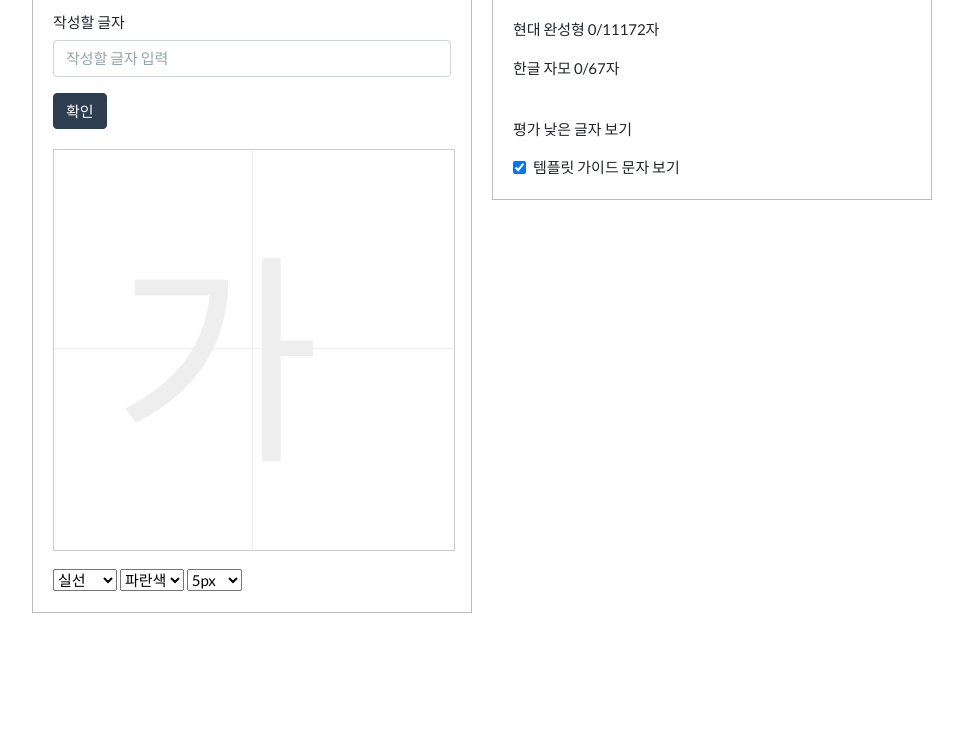
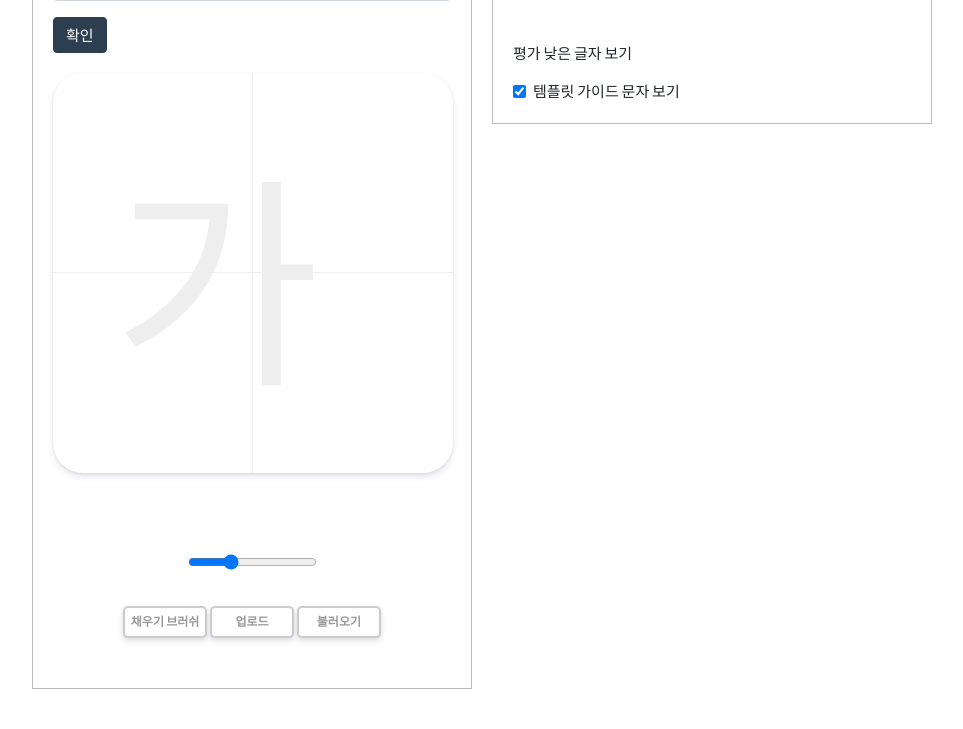
Before and after one commit to Howon-Shin/SaaS-font, a Django app: page /fontmaker/draw/1/ in a window 1280 px wide. Shown: the part 436-1165 px from the top of the page, without its empty margins (158-1121 px from the left). Before the commit the page ends 1049 px from the top, so only its background shows below. Run offline with Django 3.2, Linux system fonts and the light colour scheme; some libraries are stand-ins or nearby versions.

Commit message:
그림판 변경 & 그림 업로드/다운로드

```diff
--- a/fontmaker/static/css/styles.css
+++ b/fontmaker/static/css/styles.css
@@ -196,14 +196,48 @@
     margin-bottom: 20px;
 }
 
-#canvas
-{
-    border: 1px solid #ccc;
-    position: relative;
+.canvas {
+  width: 400px;
+  height: 400px;
+  /*background-color: white;*/
+  border-radius: 30px;
+  box-shadow: 0 4px 6px rgba(50, 50, 93, 0.11), 0 1px 3px rgba(0, 0, 0, 0.08);
+  position: relative;
 }
-.options
-{
-    align-items: center;
+
+.controls {
+  margin-top: 80px;
+  display: flex;
+  flex-direction: column;
+  align-items: center;
+}
+
+.controls .controls__btns {
+  margin-bottom: 30px;
+}
+
+.controls__btns button {
+  all: unset;
+  cursor: pointer;
+  background-color: white;
+  padding: 5px 0;
+  width: 80px;
+  text-align: center;
+  border-radius: 5px;
+  border: 2px solid rgba(0, 0, 0, 0.2);
+  color: rgba(0, 0, 0, 0.4);
+  text-transform: uppercase;
+  font-weight: 800;
+  font-size: 12px;
+  box-shadow: 0 4px 6px rgba(50, 50, 93, 0.11), 0 1px 3px rgba(0, 0, 0, 0.08);
+}
+
+.controls__btns button:active {
+  transform: scale(0.97);
+}
+
+.controls .controls__range {
+  margin-bottom: 30px;
 }
 
 #vertical-line
--- a/fontmaker/static/js/draw_board.js
+++ b/fontmaker/static/js/draw_board.js
@@ -1,108 +1,127 @@
-let isAbleDraw = false;
-const options = {
-    type: 'stroke',
-    strokeStyle: 'blue',
-    lineWidth: 5,
+const canvas = document.getElementById("jsCanvas");
+const ctx = canvas.getContext("2d");
+
+const CANVAS_SIZE = 400;
+
+canvas.width = CANVAS_SIZE;
+canvas.height = CANVAS_SIZE;
+
+const INITIAL_COLOR = "#2c2c2c"
+ctx.lineWidth = 10;
+
+ctx.strokeStyle = INITIAL_COLOR;
+ctx.fillStyle = INITIAL_COLOR;
+
+let painting = false;
+let filling = false;
+let erasing = false;
+
+function startPainting(event) {
+    painting = true;
+}
+
+function stopPainting(event) {
+    if (painting === true && filling === true) {  // 채우기 모드 용
+        ctx.fill();
+    }
+    painting = false;
+}
+
+function onMouseMove(event) {
+    const x = event.offsetX;
+    const y = event.offsetY;
+}
+
+function onMouseMove(event) {
+    const x = event.offsetX;
+    const y = event.offsetY;
+    if (!painting) {
+        ctx.beginPath();
+        ctx.moveTo(x, y);
+    } else {
+        if (erasing) {  // 지우개
+            const eraserWidth = ctx.lineWidth;
+            ctx.clearRect(x, y, eraserWidth, eraserWidth);
+        } else {  // 브러쉬
+            ctx.lineTo(x, y);
+            ctx.stroke();
+        }
+    }
+}
+
+if (canvas) {
+    canvas.addEventListener("mousemove", onMouseMove);
+    canvas.addEventListener("mousedown", startPainting);
+    canvas.addEventListener("mouseup", stopPainting);
+    canvas.addEventListener("mouseleave", stopPainting);
+}
+
+// 붓 두께조절
+const range = document.getElementById("jsRange");
+
+function handleRangeChange(event) {
+    const size = event.target.value;
+    ctx.lineWidth = size;
+}
+
+if (range) {
+    range.addEventListener("input", handleRangeChange);
 };
-const rects = [];
-let currentRect = null;
-document.getElementById('canvas').addEventListener('mousedown', () => {
-    isAbleDraw = true;
-    currentRect = {
-        type: options.type,
-        strokeStyle: options.strokeStyle,
-        lineWidth: options.lineWidth,
-        coordinates: [],
-    };
+
+// 채우기 or 칠하기 모드 변경
+const mode = document.getElementById("jsMode");
+
+function handleModeClick() {
+    if (filling === false && erasing === false) {
+        filling = true;
+        mode.innerText = "지우개"
+    } else if (filling === true && erasing === false) {
+        filling = false;
+        erasing = true;
+        mode.innerText = "일반 브러쉬";
+    } else {
+        erasing = false;
+        mode.innerText = "채우기 브러쉬";
+    }
+}
+
+if (mode) {
+    mode.addEventListener("click", handleModeClick)
+}
+
+// 세이브 기능
+$(document).ready(function(){
+    $('#jsSave').click(function(){
+        const data = canvas.toDataURL();
+
+        $.ajax({ // base64포멧으로 이미지 업로드
+            type: 'POST',
+            url: 'saveImg/',
+            data: {data: data},
+            success: function(result) {
+                alert("업로드완료");
+            },
+            error: function(e) {
+                alert("에러발생");
+            }
+        });
+    });
 });
-document.getElementById('canvas').addEventListener('mousemove', (e) => {
-    if (isAbleDraw) {
-        const ctx = e.target.getContext('2d');
-        const [x, y] = [e.offsetX, e.offsetY];
-        currentRect.coordinates.push([x, y]);
-        drawTools.clear();
-        drawTools.execute(rects);
-        if (currentRect.type === 'stroke') drawTools.stroke(currentRect.coordinates, 'rgba(255, 255, 0, .3)', currentRect.lineWidth);
-        if (currentRect.type === 'eraser') drawTools.eraser(currentRect.coordinates, currentRect.lineWidth);
-        if (currentRect.type === 'square') drawTools.square(currentRect.coordinates, 'rgba(255, 255, 0, .3)');
+
+// 불러오기 기능
+const load = document.getElementById("jsLoad");
+
+function handleLoadClick() {
+    let img = new Image();
+    img.src = "image.png";
+    // 캔버스 지우고 불러오기
+    ctx.clearRect(0, 0, CANVAS_SIZE, CANVAS_SIZE);
+    img.onload = function() {
+        ctx.drawImage(img, 0, 0);
+        alert("이미지 로드");
     }
-});
-document.getElementById('canvas').addEventListener('mouseup', () => {
-    isAbleDraw = false;
-    rects.push(currentRect);
-    drawTools.clear();
-    currentRect = null;
-    drawTools.execute(rects);
-    console.log(rects);
-})
+}
 
-const drawTools = {
-    clear() {
-        // 캔버스 내용 제거
-        const canvas = document.getElementById('canvas');
-        const ctx = canvas.getContext('2d');
-        ctx.clearRect(0, 0, canvas.width, canvas.height);
-    },
-    stroke(coordinates, color, lineWidth) {
-        // 마우스가 이동한 경로를 따라 실선 그리기
-        if (coordinates.length > 0) {
-            const ctx = document.getElementById('canvas').getContext('2d');
-            const firstCoordinate = coordinates[0];
-            ctx.beginPath();
-            ctx.moveTo(firstCoordinate[0], firstCoordinate[1]);
-            for (let i = 1; i < coordinates.length; i += 1) {
-                ctx.lineTo(coordinates[i][0], coordinates[i][1]);
-            }
-            ctx.strokeStyle = color;
-            ctx.lineWidth = lineWidth;
-            ctx.stroke();
-            ctx.closePath();
-        }
-    },
-    eraser(coordinates, lineWidth) {
-        // 마우스가 이동한 좌표에 따라 하얀색으로 원을 그려서 지우개 기능처럼 동작
-        const canvas = document.getElementById('canvas');
-        const ctx = canvas.getContext('2d');
-        for (let i = 0; i < coordinates.length; i += 1) {
-            ctx.beginPath();
-            const coordinate = coordinates[i];
-            const [x, y] = coordinate;
-            ctx.fillStyle = 'white';
-            ctx.arc(x, y, lineWidth / 2, 0, Math.PI * 2);
-            ctx.fill();
-            ctx.closePath();
-        }
-    },
-    execute(rects) {
-        // rects 배열에 저장 된 도형을 기준으로 다시 캔버스에 그림
-        for (let i = 0; i < rects.length;  i += 1) {
-            const rect = rects[i];
-            const { type } = rect;
-            if (type === 'stroke') this.stroke(rect.coordinates, rect.strokeStyle, rect.lineWidth);
-            if (type === 'eraser') this.eraser(rect.coordinates, rect.lineWidth);
-            if (type === 'square') this.square(rect.coordinates, rect.strokeStyle);
-        }
-    },
-    square(coordinates, color) {
-        // 사각 도형을 그림
-        const canvas = document.getElementById('canvas');
-        const ctx = canvas.getContext('2d');
-        const start = coordinates[0];
-        const end = coordinates[coordinates.length - 1];
-        const [startX, startY] = start;
-        const [endX, endY] = [end[0] - startX, end[1] - startY];
-        ctx.beginPath();
-        ctx.fillStyle = color;
-        ctx.fillRect(startX, startY, endX, endY);
-        ctx.closePath();
-    },
-};
-document.getElementById('type').addEventListener('change', (e) => {
-    options.type = e.target.value;
-});
-document.getElementById('strokeStyle').addEventListener('change', (e) => {
-    options.strokeStyle = e.target.value;
-});
-document.getElementById('lineWidth').addEventListener('change', (e) => {
-    options.lineWidth = e.target.value;
-});
+if (load) {
+    load.addEventListener("click", handleLoadClick);
+}
--- a/fontmaker/templates/draw_font.html
+++ b/fontmaker/templates/draw_font.html
@@ -14,7 +14,6 @@
             function changeFont() {
                 document.getElementById('preview-text').style.fontFamily="굴림, arial";
             }
-
             </script>
             <button type="button" class="btn btn-primary" onclick="changeFont()">자동완성</button>
         </div>
@@ -29,26 +28,17 @@
                     <div id="vertical-line"></div>
                     <div id="horizontal-line"></div>
                     <p id="guide-char">가</p>
-                    <canvas id="canvas" width="400px" height="400px"></canvas>
+                    <canvas id="jsCanvas" class="canvas"></canvas>
                 </div>
-                <div class="options">
-                    <select id="type">
-                        <option value="stroke">실선</option>
-                        <option value="square">사각형</option>
-                        <option value="eraser">지우개</option>
-                    </select>
-                    <select id="strokeStyle">
-                        <option value="blue">파란색</option>
-                        <option value="red">빨간색</option>
-                        <option value="pink">분홍색</option>
-                        <option value="orange">주황색</option>
-                    </select>
-                    <select id="lineWidth">
-                        <option value="5">5px</option>
-                        <option value="10">10px</option>
-                        <option value="15">15px</option>
-                        <option value="20">20px</option>
-                    </select>
+                <div class="controls">
+                    <div class="controls__range">
+                        <input type="range" id="jsRange" min="1" max="30.0" value="10" step="1"/>
+                    </div>
+                    <div class="controls__btns">
+                        <button id="jsMode">채우기 브러쉬</button>
+                        <button id="jsSave">업로드</button>
+                        <button id="jsLoad">불러오기</button>
+                    </div>
                 </div>
                 {% load static %}
                 <script type="text/javascript" src="{% static 'js/draw_board.js' %}"></script>
@@ -68,6 +58,9 @@
                     document.getElementById('guide-char').innerHTML = " ";
             }
 
+
+
+
             </script>
             <div class="form-check form-switch">
                 <input class="form-check-input" type="checkbox" id="flexSwitchCheckChecked" checked=""
--- a/fontmaker/urls.py
+++ b/fontmaker/urls.py
@@ -5,4 +5,6 @@
 urlpatterns = [
     path('', views.index, name='index'),
     path('draw/<int:pk>/', views.draw, name='draw'),
+    path('draw/<int:pk>/saveImg/', views.draw_save_img, name='saveImg'),
+    path('draw/<int:pk>/image.png/', views.draw_load_img, name='loadImg'),
 ]
--- a/fontmaker/views.py
+++ b/fontmaker/views.py
@@ -1,6 +1,11 @@
+import base64
+
 from django.contrib.auth import authenticate, login
 from django.shortcuts import render, redirect
+from django.views.decorators.csrf import csrf_exempt
+from django.http import JsonResponse, FileResponse
 from fontmaker.forms import UserForm
+import os
 
 
 def index(request):
@@ -9,6 +14,9 @@
 
 
 def draw(request, pk):
+    """
+    폰트 그리는 페이지
+    """
     remains_ascii = 0  # 97
     remains_hangul = 0  # 11172
     remains_jamo = 0  # 67
@@ -18,6 +26,30 @@
         'remains_jamo': remains_jamo,
     }
     return render(request, 'draw_font.html', context)
+
+
+@csrf_exempt
+def draw_save_img(request, pk):
+    data = request.POST.__getitem__('data')
+    data = data[22:]  # 앞에 base64 아닌부분 제거
+
+    path = str(os.path.join(os.path.abspath(os.path.dirname(__file__)), 'static/image/'))
+    filename = 'image.png'
+
+    image = open(path + filename, "wb")
+    image.write(base64.b64decode(data))
+    image.close()
+
+    answer = {'category': 'notyet'}
+    return JsonResponse(answer)
+
+
+def draw_load_img(request, pk):
+    path = str(os.path.join(os.path.abspath(os.path.dirname(__file__)), 'static/image/'))
+    filename = 'image.png'
+
+    image = open(path + filename, "rb")
+    return FileResponse(image)
 
 
 def signup(request):
```
Also changed, not shown: fontmaker/static/image/image.png (added).
